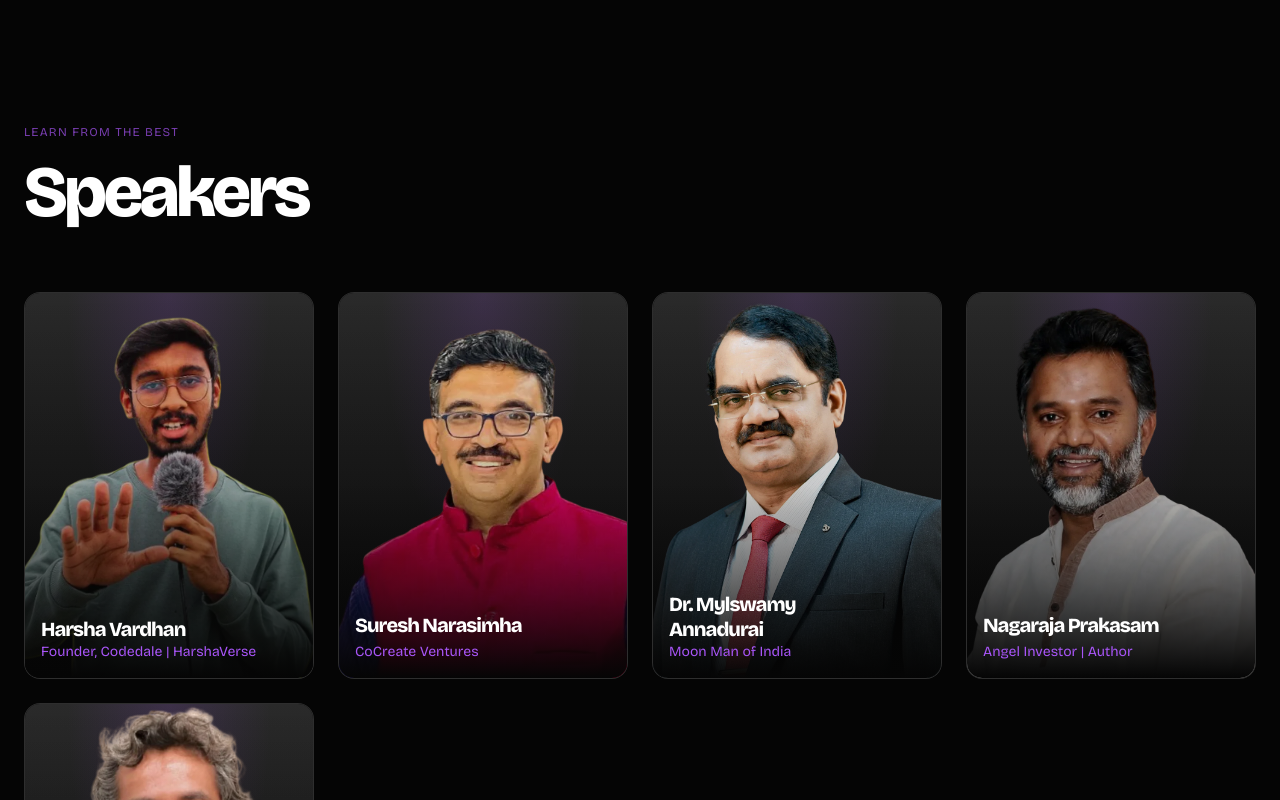
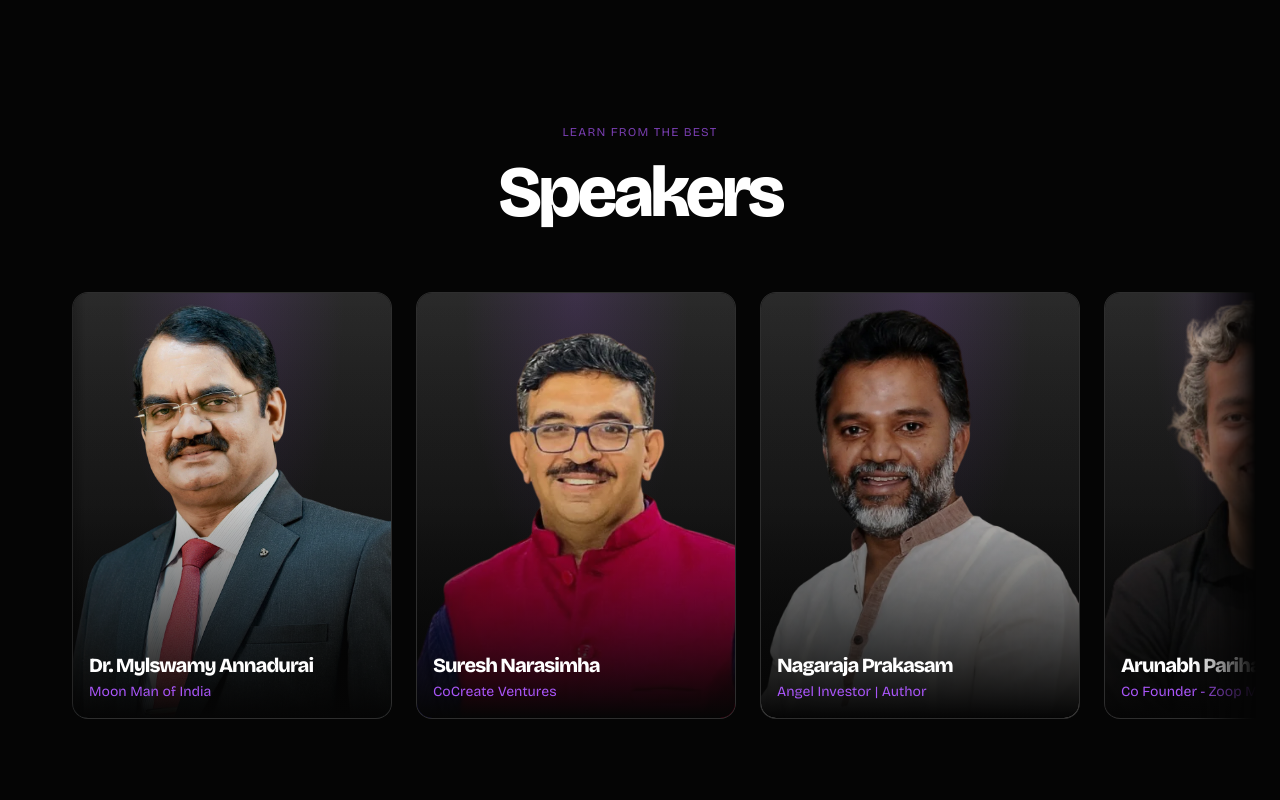
Before and after one commit to YashvanthSankar/esummit26, a Next.js app: page / in a window 1280 px wide. Shown: the part 2460-3260 px from the top of the page. Built offline with nearby package versions, Linux system fonts and the light colour scheme; no server answers.

Commit message:
Update speakers order (Mylswamy first) and implement horizontal scroll

```diff
--- a/src/app/api/admin/send-reminder/route.ts
+++ b/src/app/api/admin/send-reminder/route.ts
@@ -363,11 +363,6 @@ export async function POST(request: NextRequest) {
                     ],
                     speakers: speakers || [
                         {
-                            name: 'Harsha Vardhan',
-                            title: 'Founder, Codedale | HarshaVerse',
-                            image: 'https://esummit26-iiitdm.vercel.app/speakers/harsha.webp',
-                        },
-                        {
                             name: 'Dr. Mylswamy Annadurai',
                             title: 'Moon Man of India',
                             image: 'https://esummit26-iiitdm.vercel.app/speakers/mylswamy.webp',
@@ -386,6 +381,11 @@ export async function POST(request: NextRequest) {
                             name: 'Arunabh Parihar',
                             title: 'Co-Founder, Zoop Money',
                             image: 'https://esummit26-iiitdm.vercel.app/speakers/arunabh.webp',
+                        },
+                        {
+                            name: 'Harsha Vardhan',
+                            title: 'Founder, Codedale | HarshaVerse',
+                            image: 'https://esummit26-iiitdm.vercel.app/speakers/harsha.webp',
                         }
                     ],
                     sponsors: sponsors || [
--- a/src/app/globals.css
+++ b/src/app/globals.css
@@ -367,6 +367,8 @@ body::before {
   }
 }
 
-.animate-pulse-subtle {
-  animation: pulse-subtle 3s ease-in-out infinite;
+
+.mask-fade-sides {
+  mask-image: linear-gradient(to right, transparent, black 5%, black 95%, transparent);
+  -webkit-mask-image: linear-gradient(to right, transparent, black 5%, black 95%, transparent);
 }
--- a/src/components/SpeakersCarousel.tsx
+++ b/src/components/SpeakersCarousel.tsx
@@ -6,12 +6,12 @@ import { Linkedin } from 'lucide-react';
 
 const speakers = [
     {
-        id: 5,
-        name: 'Harsha Vardhan',
-        role: 'Founder, Codedale | HarshaVerse',
+        id: 2,
+        name: 'Dr. Mylswamy Annadurai',
+        role: 'Moon Man of India',
         company: '',
-        image: '/speakers/harsha.webp',
-        linkedin: '',
+        image: '/speakers/mylswamy.webp',
+        linkedin: 'https://www.linkedin.com/in/mylswamy-annadurai-63aab431/',
     },
     {
         id: 1,
@@ -20,14 +20,6 @@ const speakers = [
         company: '',
         image: '/speakers/suresh.webp',
         linkedin: 'https://www.linkedin.com/in/cocreator/',
-    },
-    {
-        id: 2,
-        name: 'Dr. Mylswamy Annadurai',
-        role: 'Moon Man of India',
-        company: '',
-        image: '/speakers/mylswamy.webp',
-        linkedin: 'https://www.linkedin.com/in/mylswamy-annadurai-63aab431/',
     },
     {
         id: 3,
@@ -44,6 +36,14 @@ const speakers = [
         company: '',
         image: '/speakers/arunabh.webp',
         linkedin: 'https://www.linkedin.com/in/arunabhparihar/',
+    },
+    {
+        id: 5,
+        name: 'Harsha Vardhan',
+        role: 'Founder, Codedale | HarshaVerse',
+        company: '',
+        image: '/speakers/harsha.webp',
+        linkedin: '',
     },
 ];
 
@@ -81,13 +81,13 @@ export default function SpeakersCarousel() {
                 </motion.div>
             )}
 
-            <div className="max-w-7xl mx-auto relative z-10">
+            <div className="max-w-full mx-auto relative z-10">
                 {/* Section Header */}
                 <motion.div
                     initial={{ opacity: 0, y: 20 }}
                     whileInView={{ opacity: 1, y: 0 }}
                     viewport={{ once: true }}
-                    className="mb-16"
+                    className="mb-16 text-center"
                 >
                     <p className="font-mono text-xs text-[#a855f7]/70 tracking-[0.3em] mb-4">
                         LEARN FROM THE BEST
@@ -97,16 +97,16 @@ export default function SpeakersCarousel() {
                     </h2>
                 </motion.div>
 
-                {/* Speakers Grid */}
-                <div className="grid grid-cols-2 sm:grid-cols-2 lg:grid-cols-4 gap-3 sm:gap-4 md:gap-6">
+                {/* Speakers Horizontal Scroll Container */}
+                <div className="flex overflow-x-auto pb-12 gap-6 px-4 md:px-12 snap-x snap-mandatory scrollbar-hide mask-fade-sides">
                     {speakers.map((speaker, index) => (
                         <motion.div
                             key={speaker.id}
-                            initial={{ opacity: 0, y: 40 }}
-                            whileInView={{ opacity: 1, y: 0 }}
+                            initial={{ opacity: 0, x: 50 }}
+                            whileInView={{ opacity: 1, x: 0 }}
                             viewport={{ once: true }}
                             transition={{ delay: index * 0.1, duration: 0.6 }}
-                            className="group relative cursor-pointer"
+                            className="group relative cursor-pointer flex-shrink-0 w-[280px] sm:w-[320px] snap-center"
                             onMouseEnter={() => setHoveredSpeaker(speaker.id)}
                             onMouseLeave={() => setHoveredSpeaker(null)}
                             onClick={() => handleSpeakerClick(speaker)}
```
